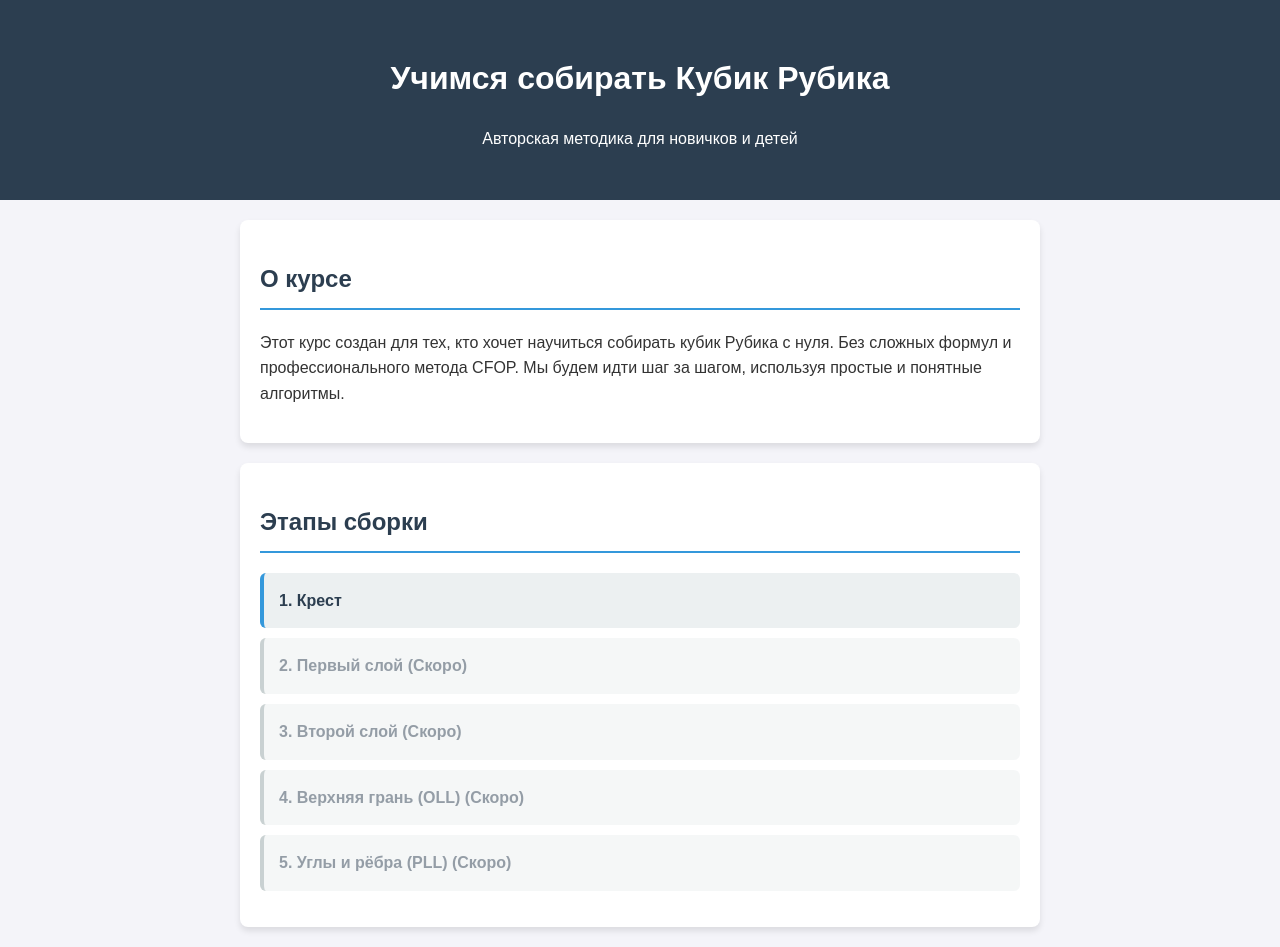
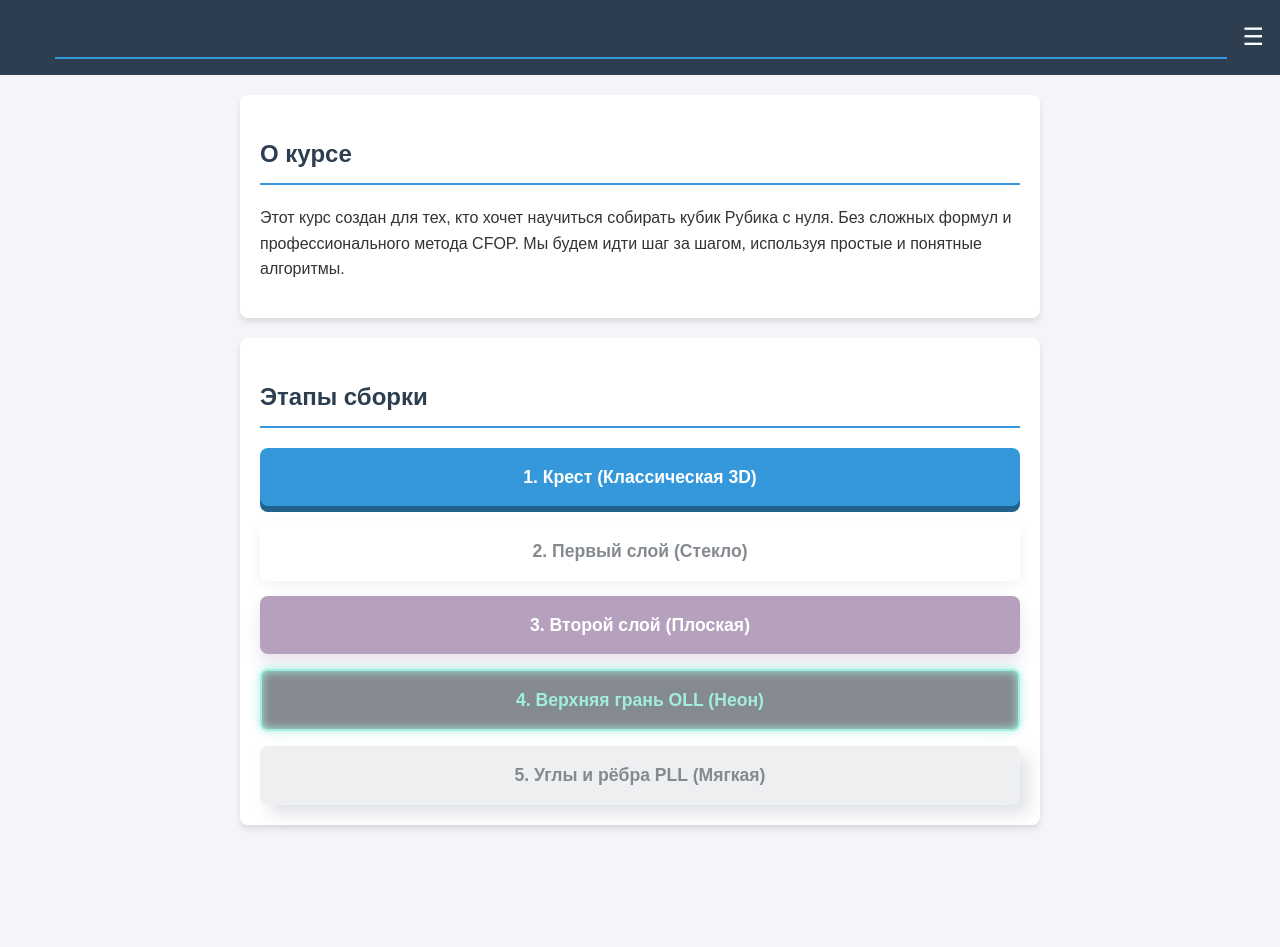
Before and after one commit to ivanminaev69/rubik-course, a plain HTML site: page index.html in a window 1280 px wide. After the commit the page ends 845 px from the top, so only its background shows below. Drawn offline with Linux system fonts and the light colour scheme.

Commit message:
Refactor header and side menu in index.html

```diff
--- a/index.html
+++ b/index.html
@@ -6,23 +6,75 @@
     <title>Кубик Рубика - Обучение</title>
     <style>
         body { font-family: Arial, sans-serif; background-color: #f4f4f9; color: #333; margin: 0; padding: 0; line-height: 1.6; }
-        header { background-color: #2c3e50; color: white; text-align: center; padding: 2rem 1rem; }
+
+        /* Шапка и меню (как в уроке) */
+        header { background-color: #2c3e50; color: white; padding: 1rem; display: flex; align-items: center; justify-content: space-between; }
+        .back-btn { color: white; text-decoration: none; font-size: 1.5rem; padding-right: 15px; visibility: hidden; } /* Скрываем стрелку на главной */
+        .header-title { margin: 0; font-size: 1.2rem; flex-grow: 1; text-align: center; }
+        .menu-btn { background: none; border: none; color: white; font-size: 1.5rem; cursor: pointer; padding: 0; padding-left: 15px; }
+
+        .side-menu {
+            position: fixed; top: 0; right: -260px; width: 250px; height: 100%; background-color: #2c3e50;
+            box-shadow: -2px 0 5px rgba(0,0,0,0.2); transition: right 0.3s ease; padding-top: 10px; z-index: 1000;
+            display: flex; flex-direction: column;
+        }
+        .side-menu.open { right: 0; }
+        .side-menu a { color: white; padding: 15px 20px; text-decoration: none; font-size: 1.1rem; border-bottom: 1px solid #34495e; }
+        .side-menu a:hover { background-color: #34495e; }
+        .side-menu .close-btn { font-size: 2rem; text-align: right; padding: 5px 20px; border: none; background: none; color: white; cursor: pointer; }
+
         main { max-width: 800px; margin: 20px auto; padding: 0 15px; }
         .card { background: white; padding: 20px; border-radius: 8px; box-shadow: 0 4px 6px rgba(0,0,0,0.1); margin-bottom: 20px; }
         h2 { color: #2c3e50; border-bottom: 2px solid #3498db; padding-bottom: 10px; }
-        .steps { list-style: none; padding: 0; }
-        .steps li { margin-bottom: 10px; }
-        .steps a { display: block; background: #ecf0f1; padding: 15px; border-radius: 6px; border-left: 4px solid #3498db; text-decoration: none; color: #2c3e50; font-weight: bold; transition: background 0.2s; }
-        .steps a:hover { background: #d5dbdb; }
-        .steps a.disabled { opacity: 0.5; pointer-events: none; border-left-color: #95a5a6; }
+
+        .steps { list-style: none; padding: 0; display: flex; flex-direction: column; gap: 15px; }
+
+        /* Базовый стиль для всех кнопок */
+        .step-btn { display: block; padding: 15px 20px; border-radius: 8px; text-decoration: none; text-align: center; font-weight: bold; font-size: 1.1rem; border: none; cursor: pointer; transition: all 0.1s ease; }
+
+        /* Кнопка 1: Классическая 3D */
+        .btn-3d { background: #3498db; color: white; box-shadow: 0 6px 0 #21618c; }
+        .btn-3d:active { box-shadow: 0 2px 0 #21618c; transform: translateY(4px); }
+
+        /* Кнопка 2: Стеклянная (Glassmorphism) */
+        .btn-glass { background: rgba(255, 255, 255, 0.4); backdrop-filter: blur(10px); -webkit-backdrop-filter: blur(10px); border: 1px solid rgba(255, 255, 255, 0.5); color: #2c3e50; box-shadow: 0 4px 15px rgba(0,0,0,0.1); }
+        .btn-glass:active { transform: scale(0.96); background: rgba(255, 255, 255, 0.2); }
+
+        /* Кнопка 3: Плоская с тенью */
+        .btn-flat { background: #9b59b6; color: white; box-shadow: 0 8px 15px rgba(155, 89, 182, 0.3); }
+        .btn-flat:active { box-shadow: 0 2px 5px rgba(155, 89, 182, 0.3); transform: translateY(4px); }
+
+        /* Кнопка 4: Неоновая */
+        .btn-neon { background: #2c3e50; color: #00ffcc; border: 2px solid #00ffcc; box-shadow: 0 0 10px #00ffcc, inset 0 0 10px #00ffcc; }
+        .btn-neon:active { background: #00ffcc; color: #2c3e50; box-shadow: 0 0 20px #00ffcc, inset 0 0 20px #00ffcc; }
+
+        /* Кнопка 5: Мягкая (Soft UI) */
+        .btn-soft { background: #e0e5ec; color: #2c3e50; box-shadow: 9px 9px 16px rgb(163,177,198,0.6), -9px -9px 16px rgba(255,255,255, 0.5); }
+        .btn-soft:active { box-shadow: inset 5px 5px 10px rgb(163,177,198,0.6), inset -5px -5px 10px rgba(255,255,255, 0.5); transform: translateY(1px); }
+
+        /* Заблокированная кнопка (Скоро) */
+        .step-btn.disabled { opacity: 0.6; pointer-events: none; filter: grayscale(50%); }
     </style>
 </head>
 <body>
 
     <header>
-        <h1>Учимся собирать Кубик Рубика</h1>
-        <p>Авторская методика для новичков и детей</p>
+        <a href="#" class="back-btn">←</a>
+        <h2 class="header-title">Этапы сборки</h2>
+        <button class="menu-btn" onclick="toggleMenu()">☰</button>
     </header>
+
+    <div id="side-menu" class="side-menu">
+        <button class="close-btn" onclick="closeMenu()">&times;</button>
+        <a href="index.html">🏠 Главная</a>
+        <a href="#">👤 Личный кабинет</a>
+        <a href="#">📈 Мой прогресс</a>
+        <a href="index.html">📚 Этапы сборки</a>
+        <a href="#">📖 База формул</a>
+        <a href="#">⏱ Таймер</a>
+        <a href="#">⚙️ Настройки</a>
+        <a href="#">❓ Помощь</a>
+    </div>
 
     <main>
         <div class="card">
@@ -32,16 +84,19 @@
 
         <div class="card">
             <h2>Этапы сборки</h2>
-            <ul class="steps">
-                <!-- В будущем ссылки на другие уроки добавятся сюда -->
-                <li><a href="cross.html">1. Крест</a></li>
-                <li><a href="#" class="disabled">2. Первый слой (Скоро)</a></li>
-                <li><a href="#" class="disabled">3. Второй слой (Скоро)</a></li>
-                <li><a href="#" class="disabled">4. Верхняя грань (OLL) (Скоро)</a></li>
-                <li><a href="#" class="disabled">5. Углы и рёбра (PLL) (Скоро)</a></li>
-            </ul>
+            <div class="steps">
+                <a href="cross.html" class="step-btn btn-3d">1. Крест (Классическая 3D)</a>
+                <a href="#" class="step-btn btn-glass disabled">2. Первый слой (Стекло)</a>
+                <a href="#" class="step-btn btn-flat disabled">3. Второй слой (Плоская)</a>
+                <a href="#" class="step-btn btn-neon disabled">4. Верхняя грань OLL (Неон)</a>
+                <a href="#" class="step-btn btn-soft disabled">5. Углы и рёбра PLL (Мягкая)</a>
+            </div>
         </div>
     </main>
 
+    <script>
+        function toggleMenu() { document.getElementById('side-menu').classList.add('open'); }
+        function closeMenu() { document.getElementById('side-menu').classList.remove('open'); }
+    </script>
 </body>
 </html>
```
